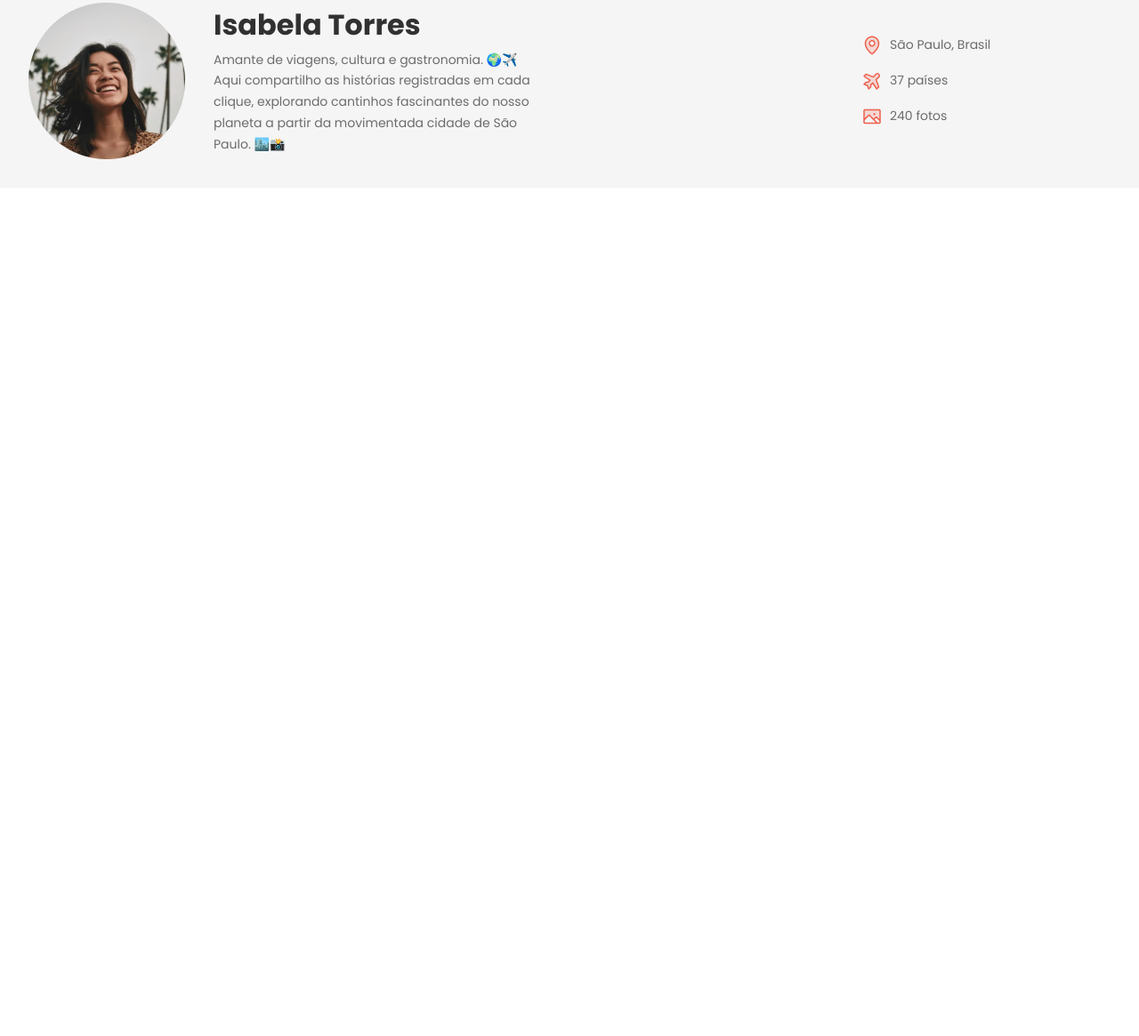
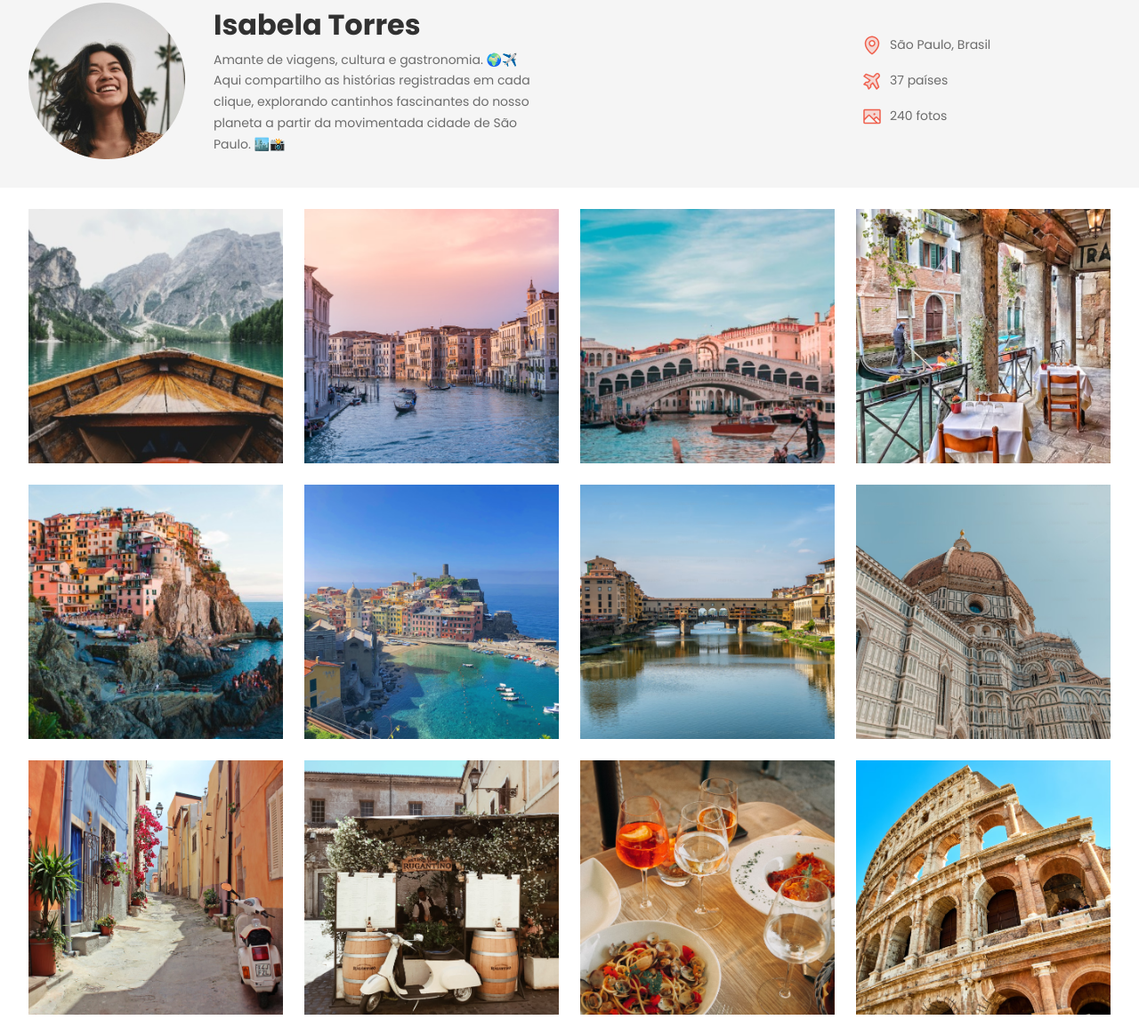
Before and after one commit to giovanigirardi/Travelgram, a plain HTML site: page index.html in a window 1280 px wide. Shown: the part 109-1274 px from the top of the page at 89% size. Before the commit the page ends 800 px from the top, so only its background shows below. Drawn offline with Linux system fonts and the light colour scheme; files whose address does not match are found by name.

Commit message:
feat: :sparkles: created main gallery

```diff
--- a/index.html
+++ b/index.html
@@ -71,6 +71,21 @@
           </ul>
         </div>
       </section>
+
+      <section id="grid" class="container">
+        <img src="assets/images/Image 01.png" alt="" />
+        <img src="assets/images/Image 02.png" alt="" />
+        <img src="assets/images/Image 03.png" alt="" />
+        <img src="assets/images/Image 04.png" alt="" />
+        <img src="assets/images/Image 05.png" alt="" />
+        <img src="assets/images/Image 06.png" alt="" />
+        <img src="assets/images/Image 07.png" alt="" />
+        <img src="assets/images/Image 08.png" alt="" />
+        <img src="assets/images/Image 09.png" alt="" />
+        <img src="assets/images/Image 10.png" alt="" />
+        <img src="assets/images/Image 11.png" alt="" />
+        <img src="assets/images/Image 12.png" alt="" />
+      </section>
     </main>
   </body>
 </html>
--- /dev/null
+++ b/styles/grid.css
@@ -0,0 +1,11 @@
+#grid {
+  padding-block: 24px;
+  display: flex;
+  flex-wrap: wrap;
+  gap: 24px;
+}
+
+#grid img {
+  width: 286px;
+  height: 286px;
+}
--- a/styles/index.css
+++ b/styles/index.css
@@ -1,3 +1,4 @@
 @import url("./global.css");
 @import url("./nav.css");
 @import url("./about.css");
+@import url("./grid.css");
```
